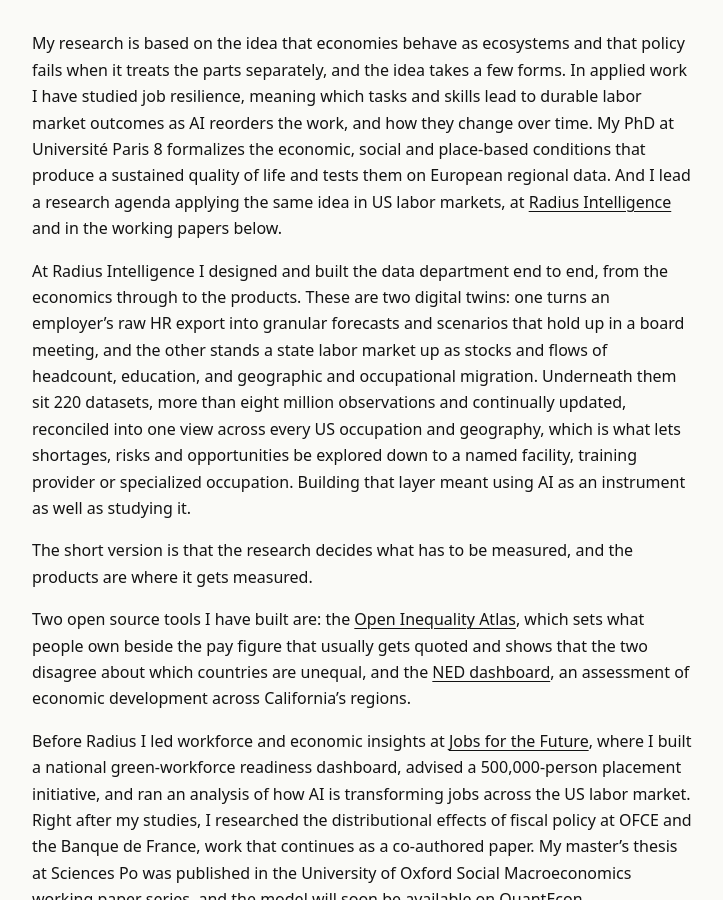
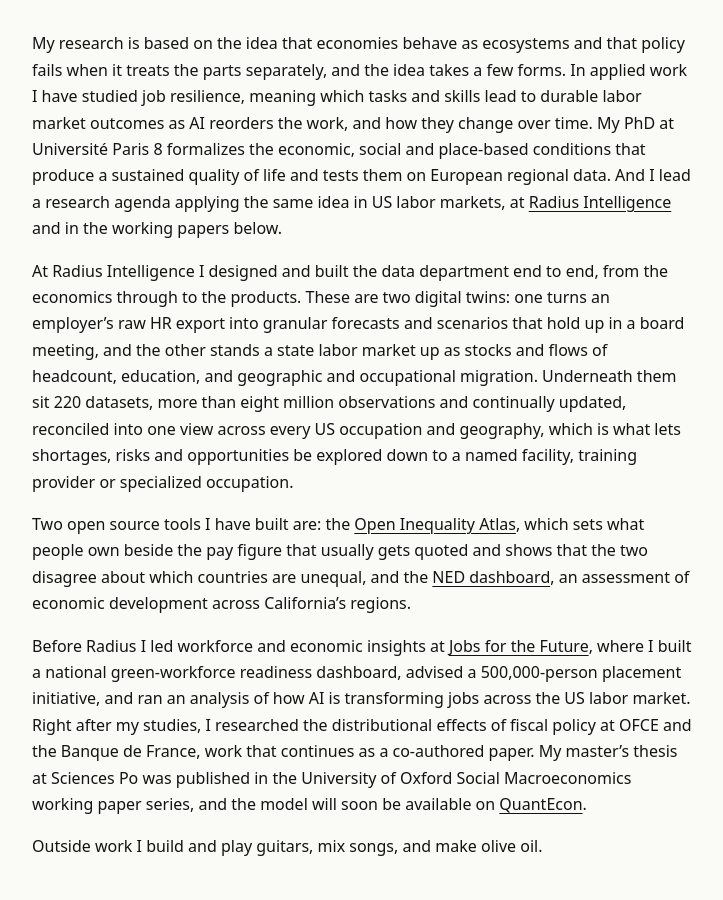
Before and after one commit to conway1521/conway1521.github.io, a Jekyll site: the page built from index.html, in a window 1280 px wide and 900 px high, scrolled down 528 px. Shown: the whole window, without its empty margins (124-847 px from the left). Built offline with Jekyll 4.4.1, drawn with Linux system fonts in a browser that asks for light colours.

Commit message:
Cut two sentences from the About, match the CV's OFCE entry to the site
The AI-as-instrument sentence and the one-line summary paragraph are
gone. The About is five paragraphs. The CV now names OFCE and the
Banque de France with the same dates as the front page, and the PDF
the site links is regenerated.

```diff
--- a/cv/index.html
+++ b/cv/index.html
@@ -144,8 +144,8 @@
         </div>
 
         <div class="role-entry">
-          <div class="role-line"><span class="org">OFCE (Sciences Po)</span> <span class="title">/ Research Assistant</span></div>
-          <span class="role-when">May 2021&ndash;Jan 2022</span>
+          <div class="role-line"><span class="org">OFCE and Banque de France</span> <span class="title">/ Research Assistant, then Research Intern</span></div>
+          <span class="role-when">2019, 2021&ndash;2022</span>
           <ul class="bullets">
             <li>Built a multilingual fiscal policy budget database to estimate fiscal multipliers.</li>
           </ul>
--- a/index.html
+++ b/index.html
@@ -42,9 +42,7 @@
     <div class="prose prose--lg">
       <p>My research is based on the idea that economies behave as ecosystems and that policy fails when it treats the parts separately, and the idea takes a few forms. In applied work I have studied job resilience, meaning which tasks and skills lead to durable labor market outcomes as AI reorders the work, and how they change over time. My PhD at Universit&eacute; Paris 8 formalizes the economic, social and place-based conditions that produce a sustained quality of life and tests them on European regional data. And I lead a research agenda applying the same idea in US labor markets, at <a href="https://ri-labs.com" target="_blank" rel="noopener">Radius Intelligence</a> and in the working papers below.</p>
 
-      <p>At Radius Intelligence I designed and built the data department end to end, from the economics through to the products. These are two digital twins: one turns an employer&rsquo;s raw HR export into granular forecasts and scenarios that hold up in a board meeting, and the other stands a state labor market up as stocks and flows of headcount, education, and geographic and occupational migration. Underneath them sit 220 datasets, more than eight million observations and continually updated, reconciled into one view across every US occupation and geography, which is what lets shortages, risks and opportunities be explored down to a named facility, training provider or specialized occupation. Building that layer meant using AI as an instrument as well as studying it.</p>
-
-      <p>The short version is that the research decides what has to be measured, and the products are where it gets measured.</p>
+      <p>At Radius Intelligence I designed and built the data department end to end, from the economics through to the products. These are two digital twins: one turns an employer&rsquo;s raw HR export into granular forecasts and scenarios that hold up in a board meeting, and the other stands a state labor market up as stocks and flows of headcount, education, and geographic and occupational migration. Underneath them sit 220 datasets, more than eight million observations and continually updated, reconciled into one view across every US occupation and geography, which is what lets shortages, risks and opportunities be explored down to a named facility, training provider or specialized occupation.</p>
 
       <p>Two open source tools I have built are: the <a href="https://conway1521.github.io/open-inequality-atlas/" target="_blank" rel="noopener">Open Inequality Atlas</a>, which sets what people own beside the pay figure that usually gets quoted and shows that the two disagree about which countries are unequal, and the <a href="https://ned-dashboard.onrender.com" target="_blank" rel="noopener">NED dashboard</a>, an assessment of economic development across California&rsquo;s regions.</p>
 
```
Also changed, not shown: 1 other file.
